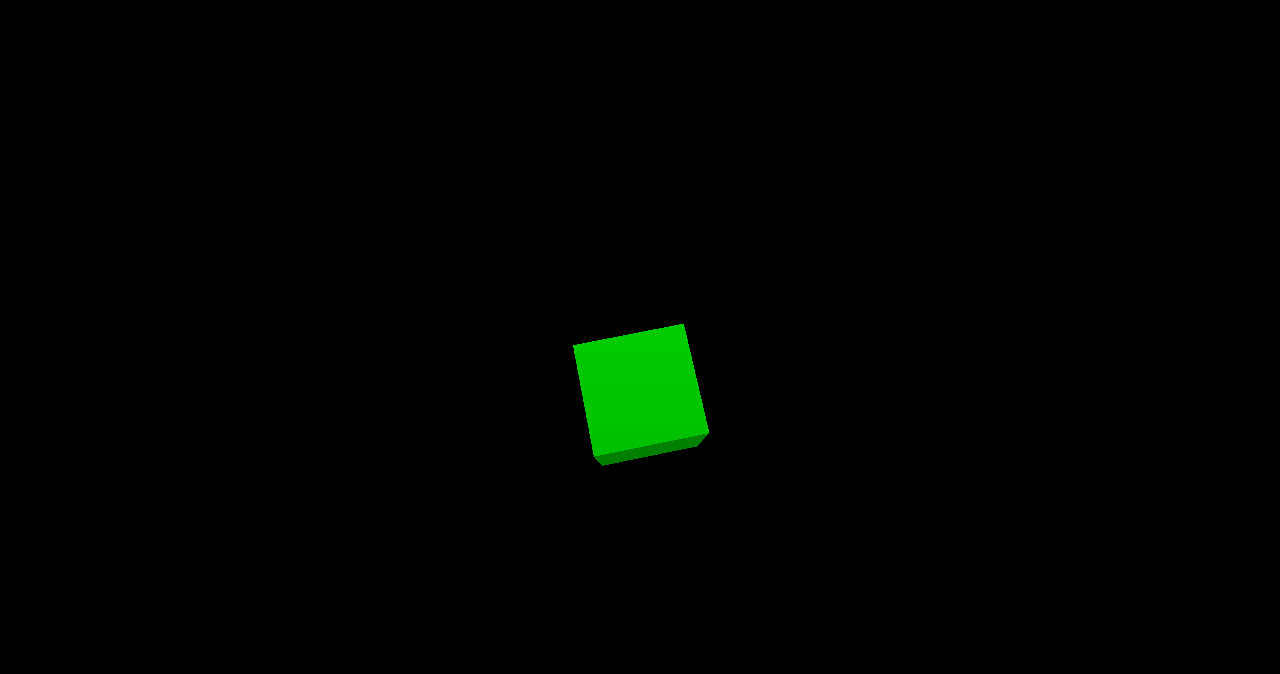
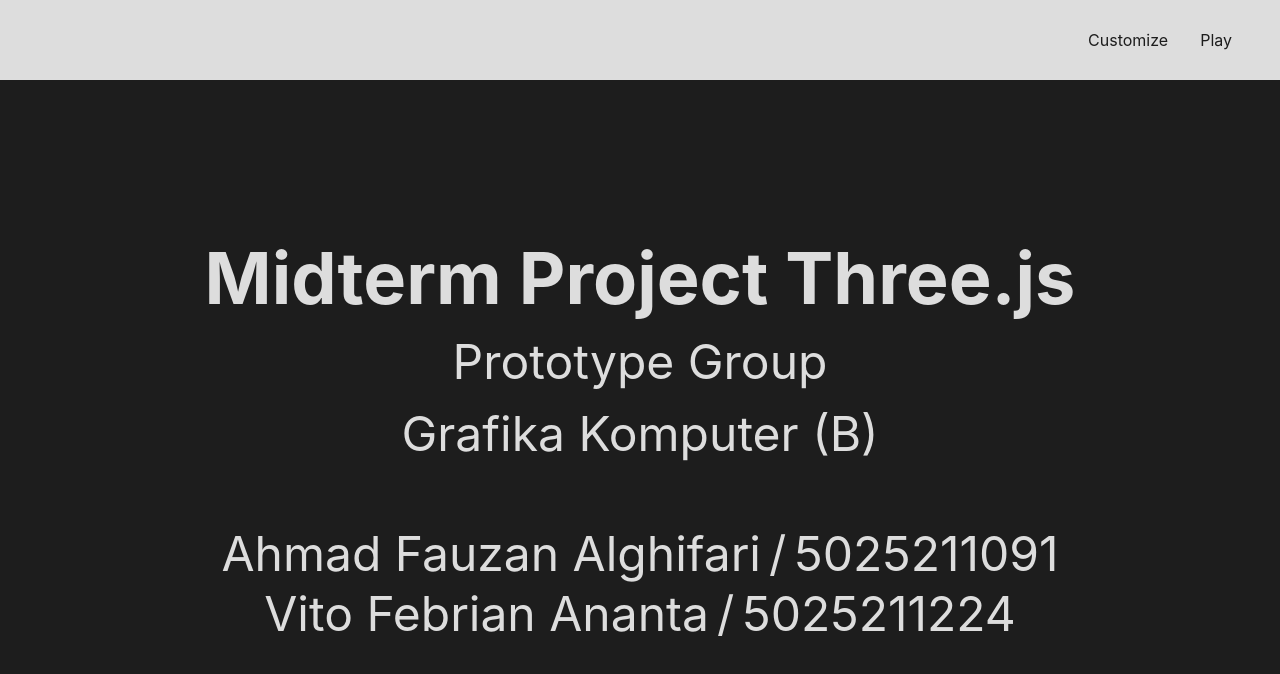
Before and after one commit to 2023GrafkomB/tugas-kelompok-prototype, a website built with Vite: page index.html in a window 1280 px wide. Built offline with nearby package versions, Linux system fonts and the light colour scheme.

Commit message:
Add home page, customize dir, play dir

```diff
--- a/index.html
+++ b/index.html
@@ -1,4 +1,4 @@
-<!doctype html>
+<!DOCTYPE html>
 <html lang="en">
   <head>
     <meta charset="UTF-8" />
@@ -7,6 +7,40 @@
     <title>Road Rush</title>
   </head>
   <body>
+    <nav class="nav-container">
+      <button class="nav-button"></button>
+      <ul class="menu-container">
+        <li class="menu-item">
+          <a class="menu-link" href="/src/customize/index.html">Customize</a>
+        </li>
+        <li class="menu-item">
+          <a class="menu-link" href="/src/play/index.html">Play</a>
+        </li>
+      </ul>
+    </nav>
+
+    <div class="flex flex-col items-center justify-center h-[calc(100vh-5rem)]">
+        <div class="text-7xl font-bold">Midterm Project Three.js</div>
+        <div class="my-3"></div>
+        <div class="text-5xl">Prototype Group</div>
+        <div class="my-3"></div>
+        <div class="text-5xl">Grafika Komputer (B)</div>
+        <div class="my-9"></div>
+        <div class="flex flex-col items-center justify-center text-5xl gap-3">
+          <div class="flex gap-2">
+            <p>Ahmad Fauzan Alghifari</p>
+            <p>/</p>
+            <p>5025211091</p>
+          </div>
+          <div class="flex gap-2">
+            <p>Vito Febrian Ananta</p>
+            <p>/</p>
+            <p>5025211224</p>
+          </div>
+        </div>
+      </div>
+    </div>
+
     <script type="module" src="/main.js"></script>
   </body>
 </html>
--- a/main.js
+++ b/main.js
@@ -1,30 +1,65 @@
-import * as THREE from 'three';
-import { OrbitControls } from 'three/addons/controls/OrbitControls.js';
+// import * as THREE from 'three';
+// import { OrbitControls } from 'three/addons/controls/OrbitControls.js';
 import  './style.css';
 
-const scene = new THREE.Scene();
-const camera = new THREE.PerspectiveCamera(75, window.innerWidth / window.innerHeight, 0.1, 1000);
+// const scene = new THREE.Scene();
+// const camera = new THREE.PerspectiveCamera(75, window.innerWidth / window.innerHeight, 0.1, 1000);
 
-const renderer = new THREE.WebGLRenderer();
-renderer.setSize(window.innerWidth, window.innerHeight);
-document.body.appendChild(renderer.domElement);
+// const renderer = new THREE.WebGLRenderer();
+// renderer.setSize(window.innerWidth, window.innerHeight);
+// document.body.appendChild(renderer.domElement);
 
-const controls = new OrbitControls(camera, renderer.domElement);
+// const controls = new OrbitControls(camera, renderer.domElement);
 
-const geometry = new THREE.BoxGeometry(1, 1, 1);
-const material = new THREE.MeshMatcapMaterial({ color: 0x00ff00 });
-const cube = new THREE.Mesh(geometry, material);
-scene.add(cube);
+// const geometry = new THREE.BoxGeometry(1, 1, 1);
+// const material = new THREE.MeshMatcapMaterial({ color: 0x00ff00 });
+// const cube = new THREE.Mesh(geometry, material);
+// scene.add(cube);
 
-camera.position.z = 5;
+// camera.position.z = 5;
 
-function animate() {
-  requestAnimationFrame(animate);
+// function animate() {
+//   requestAnimationFrame(animate);
 
-  cube.rotation.x += 0.01;
-  cube.rotation.y += 0.01;
+//   cube.rotation.x += 0.01;
+//   cube.rotation.y += 0.01;
 
-  renderer.render(scene, camera);
-}
+//   renderer.render(scene, camera);
+// }
 
-animate();
+// animate();
+
+// element selector
+const navButton = document.querySelector(".nav-button");
+const menuContainer = document.querySelector(".menu-container");
+const menuLinks = document.querySelectorAll(".menu-link");
+
+// variable to toggle menuContainer
+let showMenu = false;
+
+// keep svg icon inside variables
+const menuIcon = `<svg xmlns="http://www.w3.org/2000/svg" width="24" height="24" viewBox="0 0 24 24" fill="none" stroke="currentColor" stroke-width="2" stroke-linecap="round" stroke-linejoin="round" class="feather feather-menu"><line x1="3" y1="12" x2="21" y2="12"/><line x1="3" y1="6" x2="21" y2="6"/><line x1="3" y1="18" x2="21" y2="18"/></svg>`;
+const closeIcon = `<svg xmlns="http://www.w3.org/2000/svg" width="24" height="24" viewBox="0 0 24 24" fill="none" stroke="currentColor" stroke-width="2" stroke-linecap="round" stroke-linejoin="round" class="feather feather-x"><line x1="18" y1="6" x2="6" y2="18"/><line x1="6" y1="6" x2="18" y2="18"/></svg>`;
+
+// add menuIcon by deafult
+navButton.innerHTML = menuIcon;
+
+// functions
+const toggleShowMenu = () => {
+  showMenu = !showMenu;
+
+  if (showMenu) {
+    navButton.innerHTML = closeIcon;
+    menuContainer.classList.add("show");
+  } else {
+    navButton.innerHTML = menuIcon;
+    menuContainer.classList.remove("show");
+  }
+};
+
+// event listener
+navButton.addEventListener("click", toggleShowMenu);
+
+menuLinks.forEach((menuLink) =>
+  menuLink.addEventListener("click", toggleShowMenu)
+);
--- /dev/null
+++ b/src/customize/style.css
@@ -0,0 +1,80 @@
+.nav-container {
+    display: flex;
+    flex-direction: row-reverse;
+    justify-content: space-between;
+    align-items: center;
+    padding: 0 2rem;
+    height: 5rem;
+    background: #ddd;
+}
+
+@media (max-width: 45rem) {
+    .nav-container {
+        padding: 0 1.5rem;
+    }
+}
+
+.nav-button {
+    display: none;
+    margin-right: 2rem;
+    padding: 0;
+    outline: none;
+    border: none;
+    color: #1d1d1d;
+    background: transparent;
+    cursor: pointer;
+}
+
+@media (max-width: 45rem) {
+    .nav-button {
+        display: flex;
+        justify-content: center;
+        align-items: center;
+    }
+}
+
+.menu-container {
+    display: flex;
+    list-style: none;
+}
+
+@media (max-width: 45rem) {
+    .menu-container {
+        position: absolute;
+        top: 5rem;
+        left: -100%;
+        flex-direction: column;
+        padding: 3rem;
+        width: 15rem;
+        height: calc(100vh - 5rem);
+        background: #1d1d1d;
+        transition: 0.5s ease;
+    }
+
+    /* show class will make .menu-container slides in */
+    .show {
+        left: 0;
+    }
+}
+
+.menu-item {
+    margin: 0 1rem;
+}
+
+@media (max-width: 45rem) {
+    .menu-item {
+        margin: 1rem 0;
+    }
+}
+
+.menu-link {
+    color: #1d1d1d;
+    text-decoration: none;
+    transition: 0.3s ease;
+}
+
+.menu-link:hover {
+    color: #ddd;
+    background-color: #1d1d1d;
+    padding: 3px 6px;
+}
--- a/style.css
+++ b/style.css
@@ -7,9 +7,16 @@
   line-height: 1.5;
   font-weight: 400;
 
-  color-scheme: light dark;
-  color: rgba(255, 255, 255, 0.87);
-  background-color: #242424;
+  /* color-scheme: light dark; */
+  /* color: rgba(255, 255, 255, 0.87); */
+  /* background-color: #242424; */
+
+  --foreground-color: #ddd;
+  --background-color: #1d1d1d;
+
+  color: var(--foreground-color);
+  background-color: var(--background-color);
+  box-sizing: border-box;
 
   font-synthesis: none;
   text-rendering: optimizeLegibility;
@@ -17,3 +24,84 @@
   -moz-osx-font-smoothing: grayscale;
   -webkit-text-size-adjust: 100%;
 }
+
+.nav-container {
+  display: flex;
+  flex-direction: row-reverse;
+  justify-content: space-between;
+  align-items: center;
+  padding: 0 2rem;
+  height: 5rem;
+  background: var(--foreground-color);
+}
+
+@media (max-width: 45rem) {
+  .nav-container {
+    padding: 0 1.5rem;
+  }
+}
+
+.nav-button {
+  display: none;
+  margin-right: 2rem;
+  padding: 0;
+  outline: none;
+  border: none;
+  color: var(--background-color);
+  background: transparent;
+  cursor: pointer;
+}
+
+@media (max-width: 45rem) {
+  .nav-button {
+    display: flex;
+    justify-content: center;
+    align-items: center;
+  }
+}
+
+.menu-container {
+  display: flex;
+  list-style: none;
+}
+
+@media (max-width: 45rem) {
+  .menu-container {
+    position: absolute;
+    top: 5rem;
+    right: -100%;
+    flex-direction: column;
+    padding: 3rem;
+    width: 15rem;
+    height: calc(100vh - 5rem);
+    background: var(--foreground-color);
+    transition: 0.5s ease;
+  }
+
+  /* show class will make .menu-container slides in */
+  .show {
+    right: 0;
+  }
+}
+
+.menu-item {
+  margin: 0 1rem;
+}
+
+@media (max-width: 45rem) {
+  .menu-item {
+    margin: 1rem 0;
+  }
+}
+
+.menu-link {
+  color: var(--background-color);
+  text-decoration: none;
+  transition: 0.3s ease;
+}
+
+.menu-link:hover {
+  color: var(--foreground-color);
+  background-color: var(--background-color);
+  padding: 7px;
+}
```
Also changed, not shown: counter.js (deleted, +0 -9 lines), src/customize/index.html (added, +1 -0 lines), src/play/index.html (added, +1 -0 lines), javascript.svg (deleted), src/customize/main.js (added), src/play/main.js (added), src/play/style.css (added).
